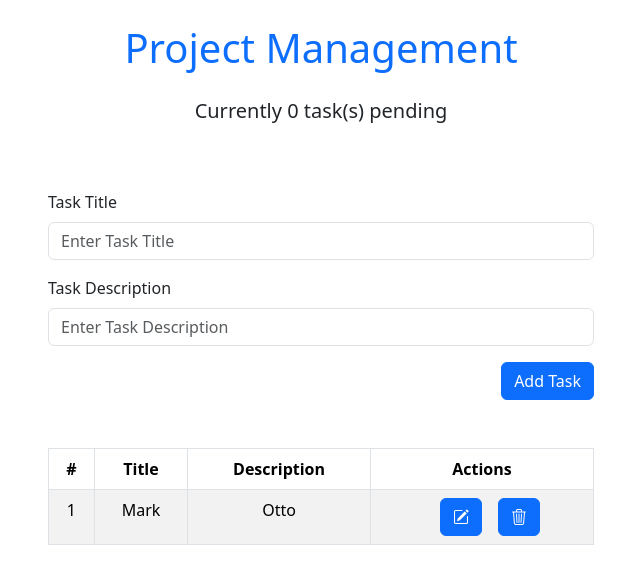
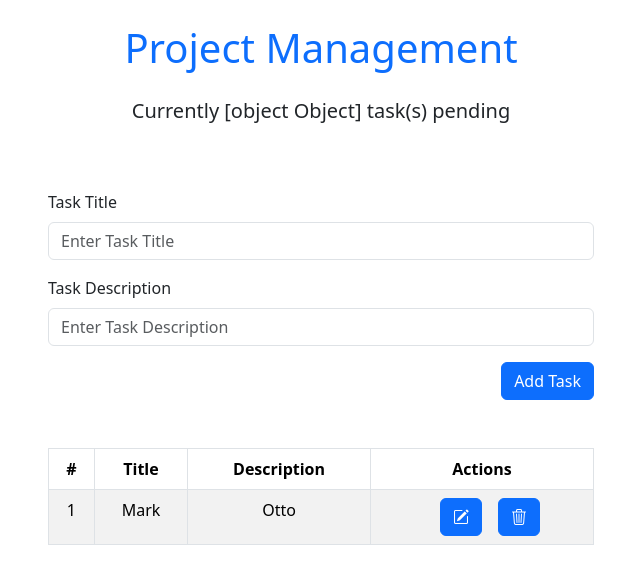
Before and after one commit to imkarthickperumal/redux-crudapp, a React (Create React App) app: page / in a window 1280 px wide. Shown: the top 584 px of the page, without its empty margins (319-959 px from the left). Built offline with nearby package versions, Linux system fonts and the light colour scheme.

Commit message:
Redux CRUD APP | Create Operation working using useDispatch tasksadd

```diff
--- a/src/components/AddTask.js
+++ b/src/components/AddTask.js
@@ -1,14 +1,21 @@
 import React, { useState } from "react";
 import Button from "react-bootstrap/Button";
 import Form from "react-bootstrap/Form";
+import { addTaskToList } from "../slices/tasksSlice";
+import { useDispatch } from "react-redux";
 
 const AddTask = () => {
+  const dispatch = useDispatch();
+
   const [title, setTitle] = useState("");
   const [description, setDescription] = useState("");
 
   const addTask = (e) => {
     e.preventDefault();
     console.log({ title, description });
+    dispatch(addTaskToList({ title, description }));
+    setTitle("");
+    setDescription("");
   };
   return (
     <section className="my-5">
--- a/src/components/Navbar.js
+++ b/src/components/Navbar.js
@@ -1,10 +1,14 @@
 import React from "react";
+import { useSelector } from "react-redux";
 
 const Navbar = () => {
+
+  const tasksList = useSelector((state) => state.tasks);
+
   return (
     <>
       <h1 className="text-center my-4 text-primary">Project Management</h1>
-      <p className="text-center lead">Currently 0 task(s) pending</p>
+      <p className="text-center lead">{`Currently ${{tasksList}} task(s) pending`}</p>
     </>
   );
 };
```
